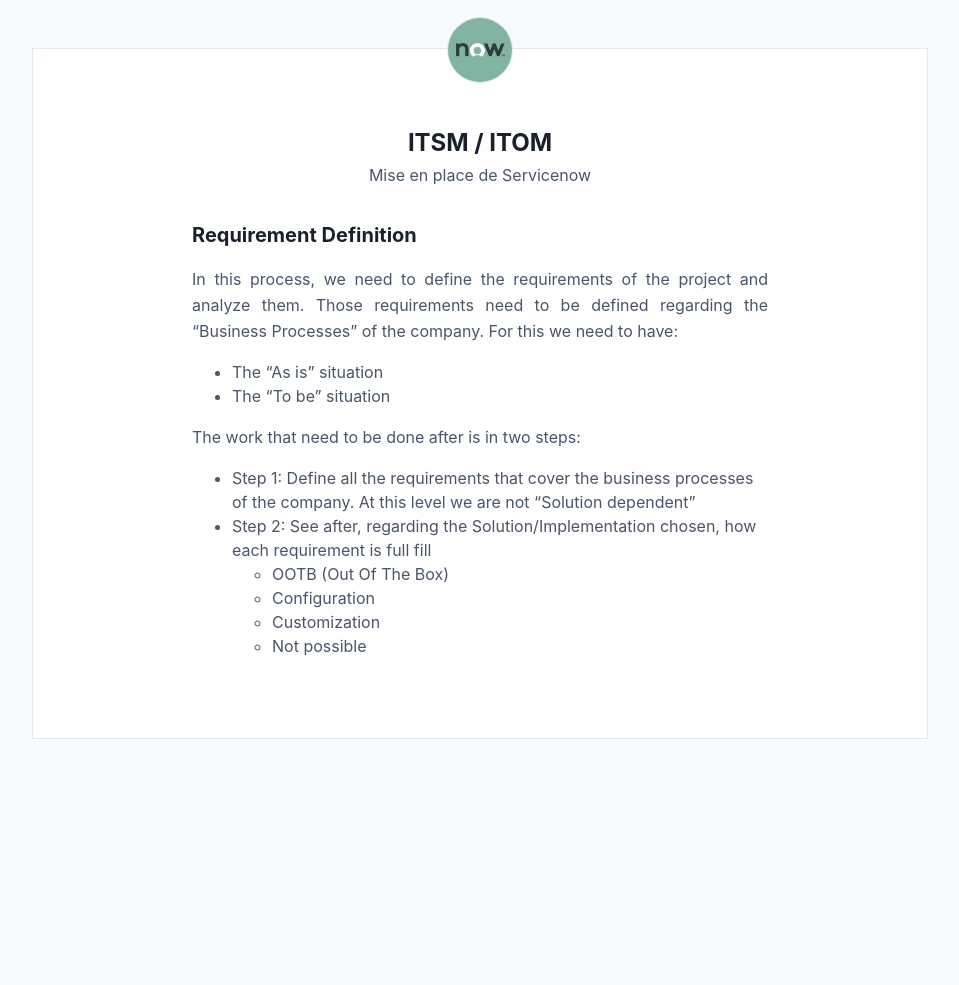
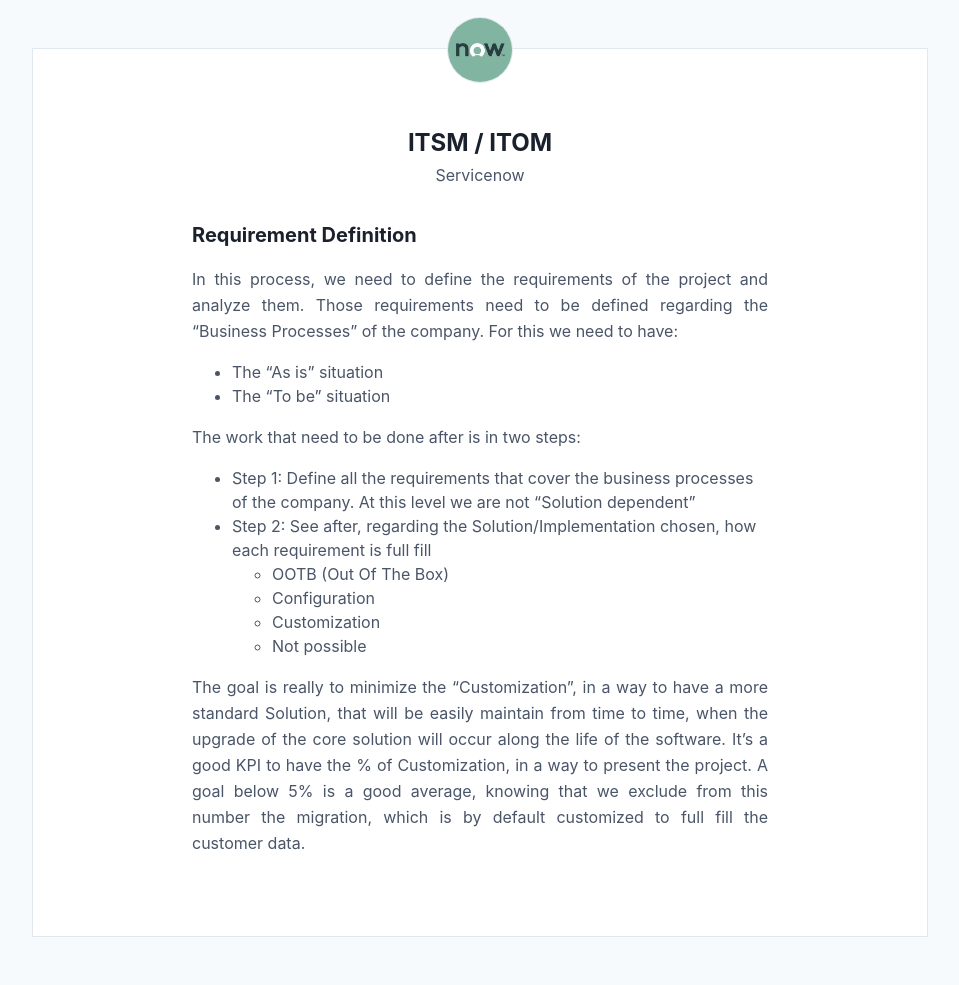
Before and after one commit to greglejeune/blog, a Jekyll site: the page built from _posts/2020-02-11-ITSM.md, in a window 1280 px wide. Shown: the whole page, without its empty margins (160-1119 px from the left). Built offline with Jekyll 4.4.1, drawn with Linux system fonts in a browser that asks for light colours; before the commit the page ends 900 px from its top, so only the background shows below that.

Commit message:
Update 2020-02-11-ITSM.md

```diff
--- a/_posts/2020-02-11-ITSM.md
+++ b/_posts/2020-02-11-ITSM.md
@@ -1,7 +1,7 @@
 ---
 layout: article
 title: ITSM / ITOM
-subtitle: Mise en place de Servicenow
+subtitle: Servicenow
 img: sn.jpg
 categories: flowbird
 ---
@@ -32,4 +32,9 @@
     </ul>
   </ul>
 
+  <p>The goal is really to minimize the “Customization”, in a way to have a more standard Solution, that will be
+easily maintain from time to time, when the upgrade of the core solution will occur along the life of the software. It’s
+a good KPI to have the % of Customization, in a way to present the project. A goal below 5% is a good average, knowing
+that we exclude from this number the migration, which is by default customized to full fill the customer data.</p>
+
 </div>
```
